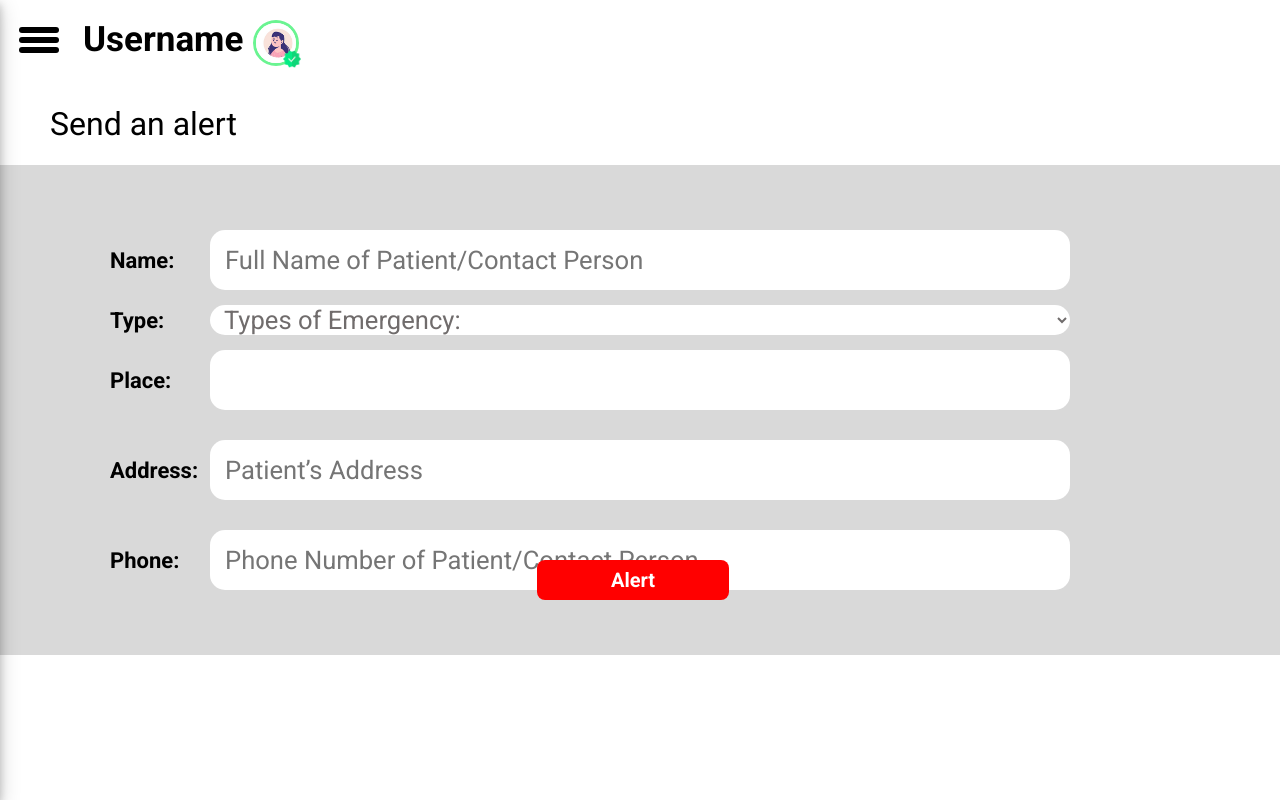
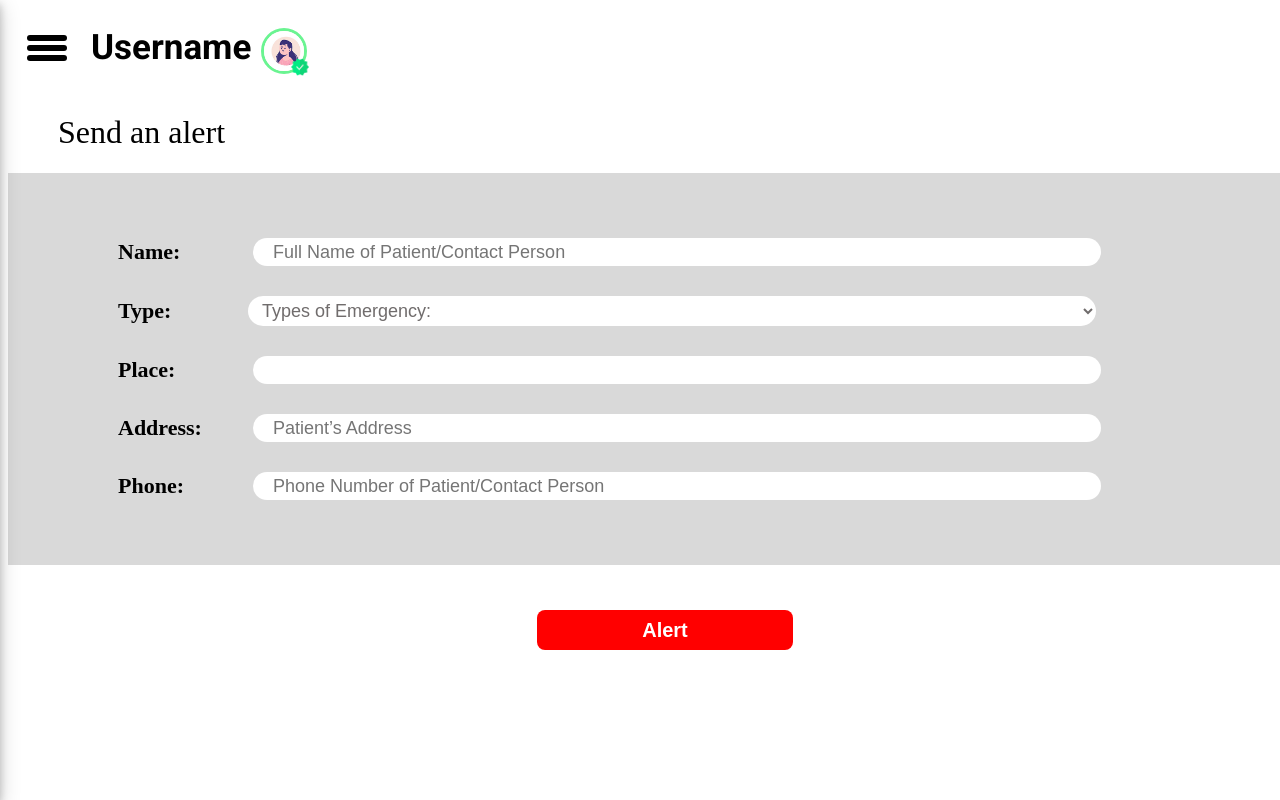
Before and after one commit to SumeetYp/ICB, a PHP site: page /admin/alert.html in a window 1280 px wide; the page is wider, and only the part inside the window is pictured. Run offline with PHP 8.4, Linux system fonts and the light colour scheme.

Commit message:
input height fixed

```diff
--- a/admin/alert.html
+++ b/admin/alert.html
@@ -1,16 +1,15 @@
 <!DOCTYPE html>
-<html lang="en">
+
   <head>
     <meta charset="UTF-8" />
     <meta http-equiv="X-UA-Compatible" content="IE=edge" />
     <meta name="viewport" content="width=device-width, initial-scale=1.0" />
     <title>Document</title>
     <link rel="stylesheet" href="./css/alert.css" />
-    <link rel="stylesheet" href="./css/main.css" />
+
     <link rel="stylesheet" href="./css/header.css"
   </head>
-  <body>
-
+  <b>
     <nav>
       <!-- Hamburger Icon -->
       <div class="hamBurger">
@@ -58,13 +57,13 @@
     <a class="heading">Send an alert</a>
     <div class="container">
       <form>
-        <!-- name -->
+        <!-- Name -->
         <div class="form-group">
           <label id="name-label" for="name">Name:</label>
-          <input id="name" type="text" placeholder="Full Name of Patient/Contact Person" required/>
+          <input class="height" id="name" type="text" placeholder="Full Name of Patient/Contact Person" required/>
           <span class="validity"></span>
         </div>
-        <!-- type of emergency -->
+        <!-- type of Emergency -->
         <div class="form-group">
           <label id="name-label" for="name">Type:</label>
           <select
@@ -79,22 +78,22 @@
           </select>
           <span class="validity"></span>
         </div>
-        <!-- place -->
+       <!-- place -->
         <div class="form-group">
           <label id="name-label" for="name">Place:</label>
-          <input id="name" type="text" placeholder="" required />
+          <input class="height" id="name" type="text" placeholder="" required />
           <span class="validity"></span>
         </div>
         <!-- address -->
         <div class="form-group">
           <label id="textarea-label" for="comments">Address:</label>
-          <input id="name" type="text" placeholder="Patient’s Address" required />
+          <input class="height" id="name" type="text" placeholder="Patient’s Address" required />
         </div>
         <!-- phone no -->
         <div class="form-group">
           <label id="name-label" for="name">Phone:</label>
-          <input id="name" type="text" placeholder="Phone Number of Patient/Contact Person"required/>
-          <span clas="validity"></span>
+          <input class="height" id="name"  type="number" placeholder="Phone Number of Patient/Contact Person"required/>
+          <span class="validity"></span>
         </div>
 
         <div class="form-group">
@@ -102,6 +101,8 @@
         </div>
       </form>
     </div>
+
     <script src="./js/sideBar.js"></script>
+
   </body>
 </html>
--- a/admin/css/alert.css
+++ b/admin/css/alert.css
@@ -21,7 +21,7 @@ body {
   color: #000000;
 }
 .container {
-  height: 20rem;
+  height: 22rem;
   width: 100%;
 }
 form {
@@ -52,8 +52,7 @@ input[type="text"],
 input[type="number"],
 select {
   width: 100%;
-  line-height: 18px;
-  padding: 5px 10px;
+  height: 1.7rem;
   box-sizing: border-box;
   background: #ffffff;
   border: none;
@@ -61,6 +60,7 @@ select {
   align-items: center;
   display: flex;
   background-color: #ffffff;
+  padding-left: 20px;
 }
 
 .form-group select {
@@ -71,10 +71,10 @@ select {
   outline: none;
   font-weight: 100;
   text-align: left;
-  padding: 0px 0px 0px 10px;
-  margin: 0;
+
+  margin-left: 30px;
   color: #706c6c;
-
+  padding: 0 0 0 10px;
   align-items: center;
 }
 .submit {
@@ -87,7 +87,7 @@ select {
   border: none;
   border-radius: 8px;
   font-weight: bold;
-  top: 70%;
+  top: 80%;
   left: 40%;
   position: absolute;
   text-align: center;
@@ -106,7 +106,7 @@ select {
   }
   form input {
     width: 75%;
-    height: 15px;
+    height: 1.7rem;
     margin: 10px;
     margin-left: 25px;
     font-size: 18px;
@@ -115,6 +115,18 @@ select {
   .form-group select {
     height: 30px;
   }
+  input[type="text"],
+  input[type="number"],
+  select {
+    border-radius: 15px;
+
+    margin: 15px 70px 15px 35px;
+    font-weight: 200;
+    line-height: 28px;
+  }
+  .submit {
+    width: 15%;
+  }
 }
 
 @media only screen and (min-width: 992px) {
@@ -122,19 +134,16 @@ select {
   input[type="number"],
   select {
     border-radius: 15px;
-    padding: 15px;
+
     margin: 15px 70px 15px 35px;
     font-weight: 200;
+    height: 28px;
+  }
+  .submit {
+    top: 600px;
   }
 }
-@media only screen and (min-width: 400px) {
-}
 
-.form-group select {
-  margin-left: 0px;
-  /* height: 16px;
-  padding: 0px; */
-}
 @media only screen and (min-width: 650px) {
   input[type="text"],
   input[type="number"],
@@ -144,6 +153,12 @@ select {
   }
 
   .submit {
-    top: 550px;
+    width: 20%;
+    top: 600px;
   }
 }
+@media only screen and (min-width: 300px) {
+  .submit {
+    width: 20%;
+  }
+}
```
